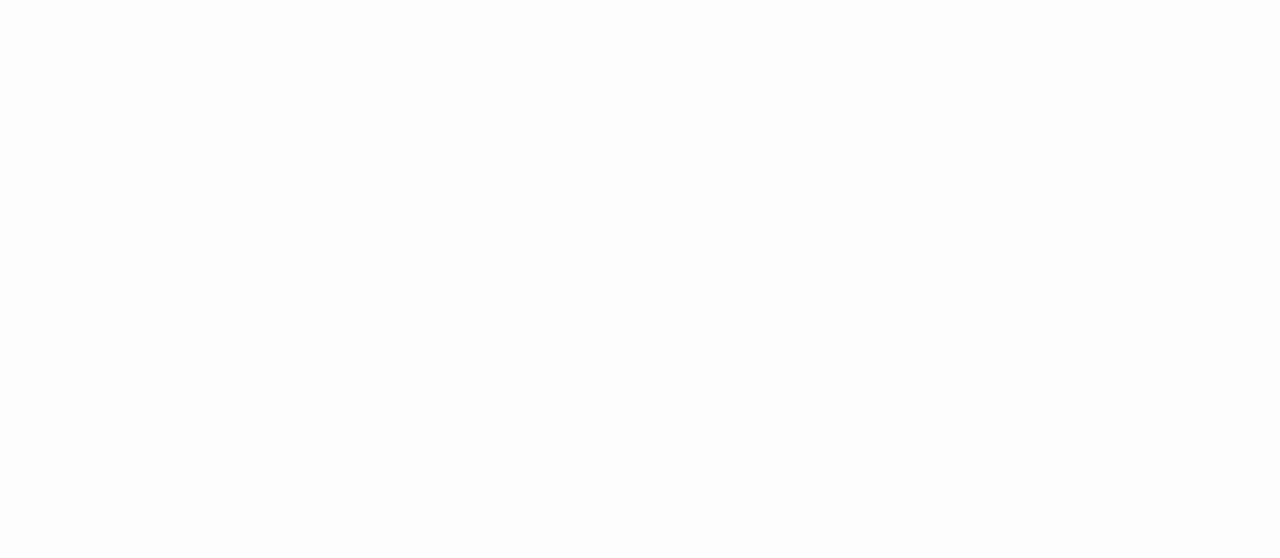
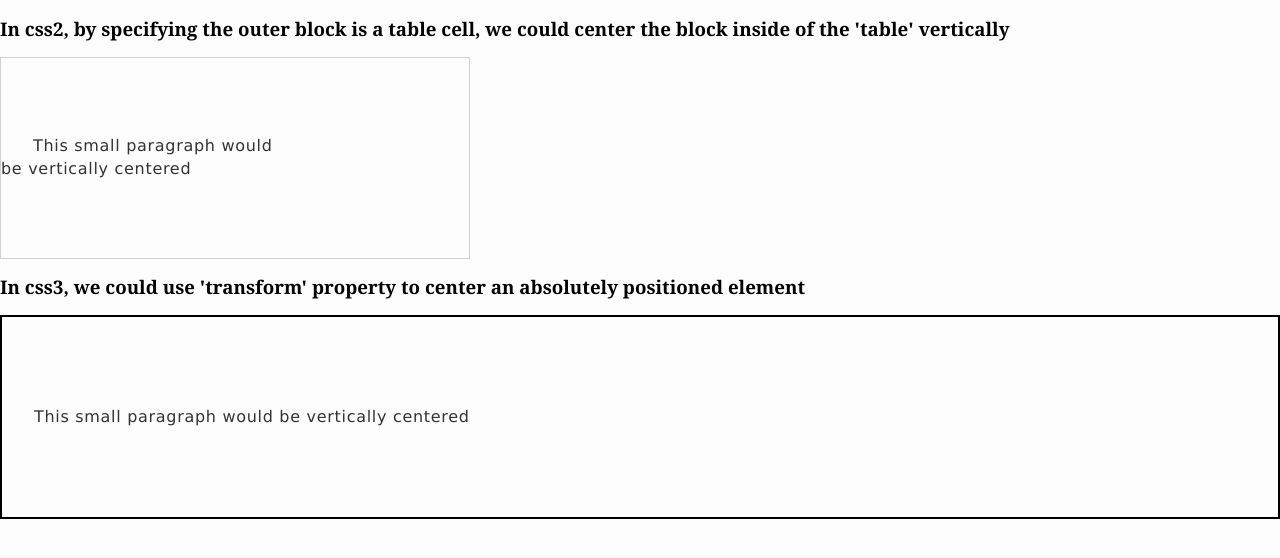
Before and after one commit to hongbojing/day38, a website: page builds/development/index.html in a window 1280 px wide. Drawn offline with Linux system fonts and the light colour scheme.

Commit message:
center vertically css trick

```diff
--- a/builds/development/css/anotherstyle.css
+++ b/builds/development/css/anotherstyle.css
@@ -33,3 +33,24 @@ pre.center{
     width: 60%;
     border: #F2773F solid;
 }
+div.containTable{
+    height: 200px;
+    display: table-cell;
+    vertical-align: middle;
+    border: 1px solid #d1d1d1;
+}
+div.containTable2{
+    height: 200px;
+    position: relative;
+    /*1 make the container element to be relatively positioned, which declares it to be a container for absolutely positioned elements*/
+    border: 2px solid #000000;
+}
+div.containTable2 p{
+    margin: 0;
+    position: absolute;
+    /*2 make the element itself to be absolute positioned*/
+    top:50%;
+    /*3 place it halfway down the container using 'top:50%'*/
+    transform: translate(0,-50%)
+    /*4 use a translation to move the element up by half its own height, the 50% in translate(0,-50%) refers to the height of the element itself*/
+}
--- a/builds/development/index.html
+++ b/builds/development/index.html
@@ -7,7 +7,15 @@
   <link rel="stylesheet" href="css/anotherstyle.css">
 </head>
 <body>
+<h3>In css2, by specifying the outer block is a table cell, we could center the block inside of the 'table' vertically</h3>
+<div class="containTable">
+  <p>This small paragraph would be vertically centered</p>
 
+</div>
+<h3>In css3, we could use 'transform' property to center an absolutely positioned element</h3>
+<div class="containTable2">
+  <p>This small paragraph would be vertically centered</p>
 
+</div>
 </body>
 </html>
```
